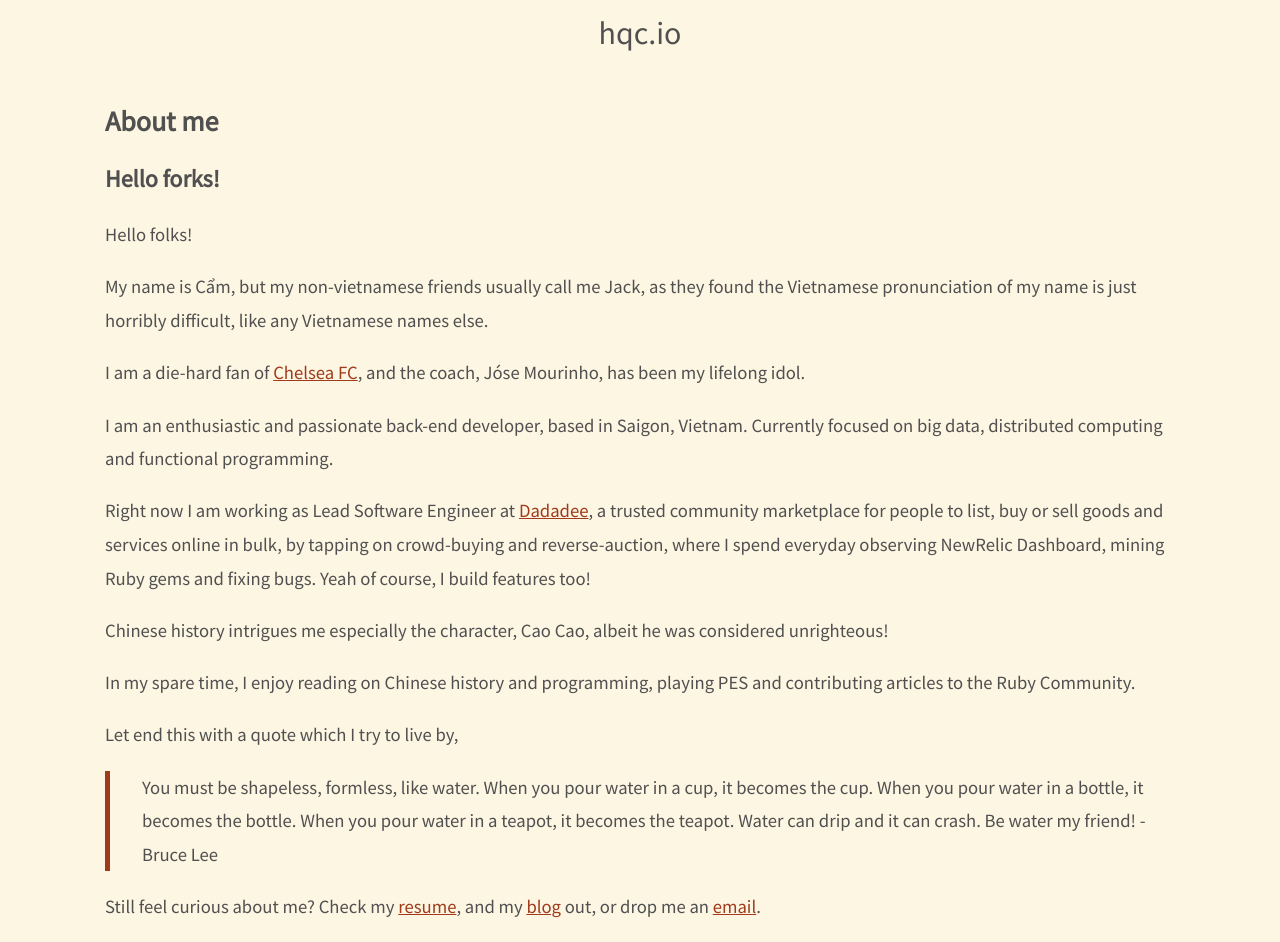
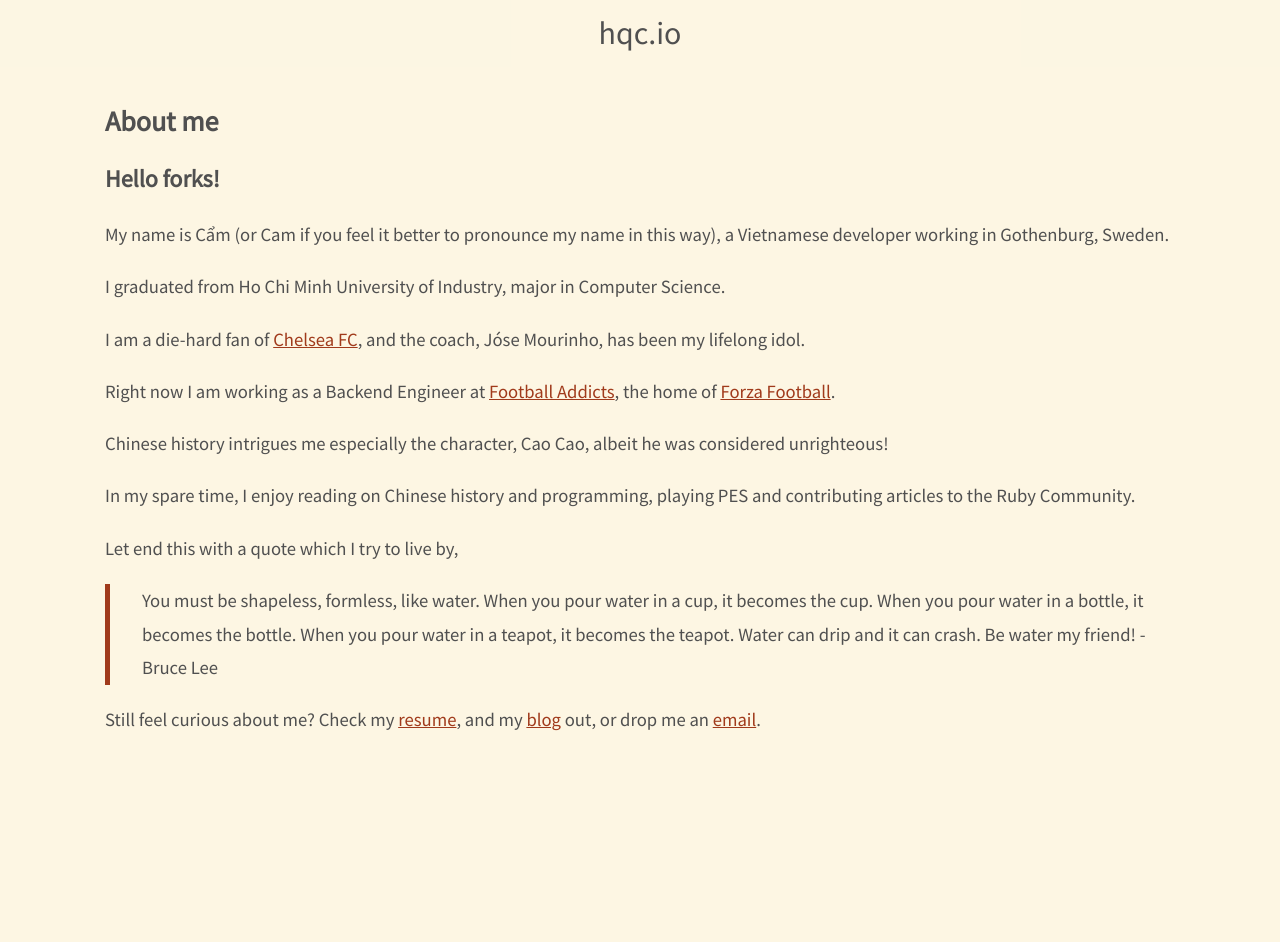
Before and after one commit to qcam/qcam.github.io, a Jekyll site: the page built from about.md, in a window 1280 px wide and 942 px high. Built offline with Jekyll 4.4.1, drawn with Linux system fonts in a browser that asks for light colours; nearby versions of some CDN libraries.

Commit message:
Update my about and projects page
- I relocated to Gothenburg.
- I have some other OSS projects coming in.

```diff
--- a/about.md
+++ b/about.md
@@ -5,15 +5,14 @@ permalink: /about/
 ---
 
 ### Hello forks!
-Hello folks!
 
-My name is Cẩm, but my non-vietnamese friends usually call me Jack, as they found the Vietnamese pronunciation of my name is just horribly difficult, like any Vietnamese names else.
+My name is Cẩm (or Cam if you feel it better to pronounce my name in this way), a Vietnamese developer working in Gothenburg, Sweden.
+
+I graduated from Ho Chi Minh University of Industry, major in Computer Science.
 
 I am a die-hard fan of [Chelsea FC](http://chelseafc.com), and the coach, Jóse Mourinho, has been my lifelong idol.
 
-I am an enthusiastic and passionate back-end developer, based in Saigon, Vietnam. Currently focused on big data, distributed computing and functional programming.
-
-Right now I am working as Lead Software Engineer at [Dadadee](https://dadadee.com), a trusted community marketplace for people to list, buy or sell goods and services online in bulk, by tapping on crowd-buying and reverse-auction, where I spend everyday observing NewRelic Dashboard, mining Ruby gems and fixing bugs. Yeah of course, I build features too!
+Right now I am working as a Backend Engineer at [Football Addicts](https://footballaddicts.com), the home of [Forza Football](http://www.footballaddicts.com/apps/).
 
 Chinese history intrigues me especially the character, Cao Cao, albeit he was considered unrighteous!
 
```
Also changed, not shown: projects.md (+4 -2 lines).
